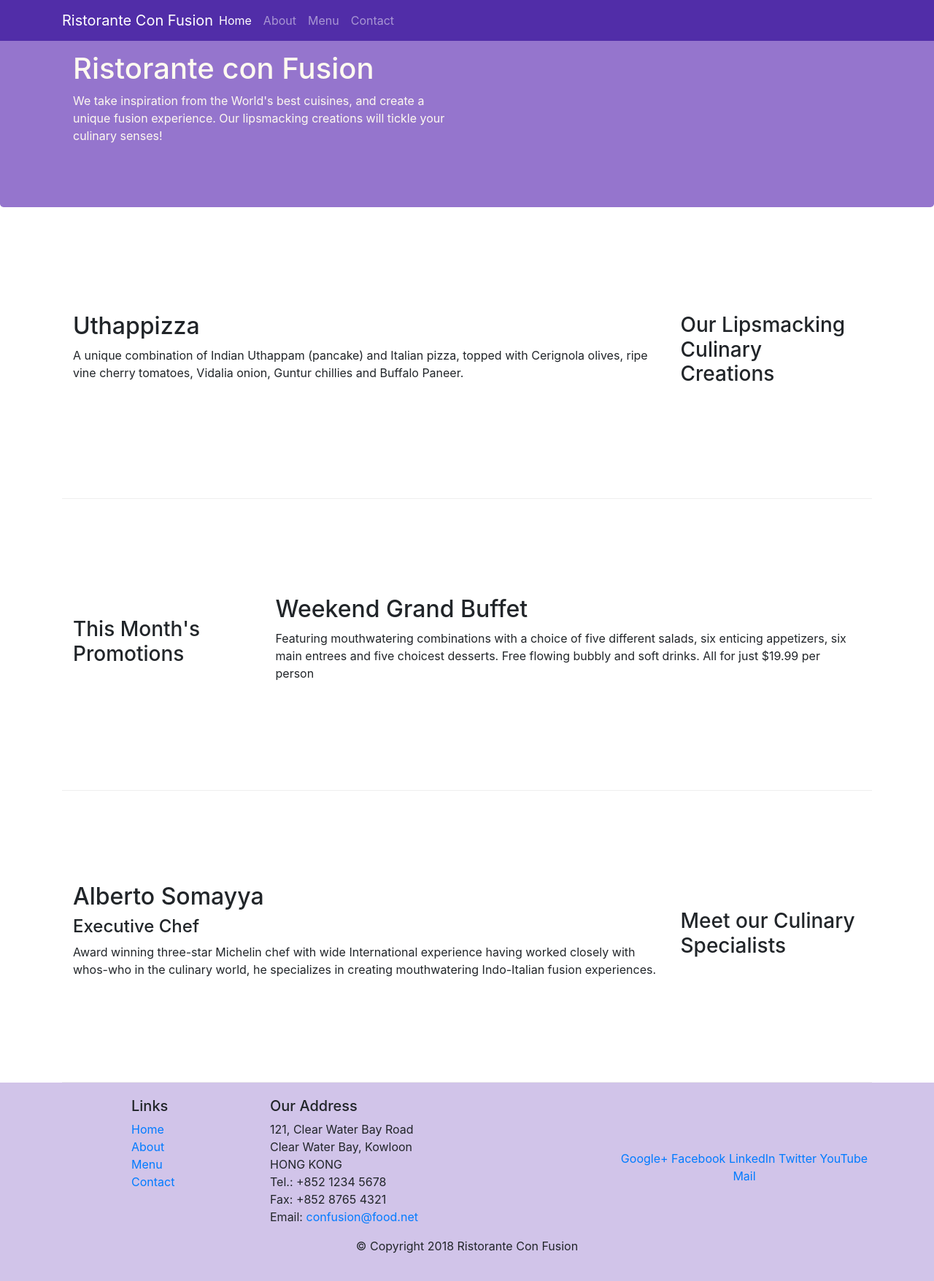
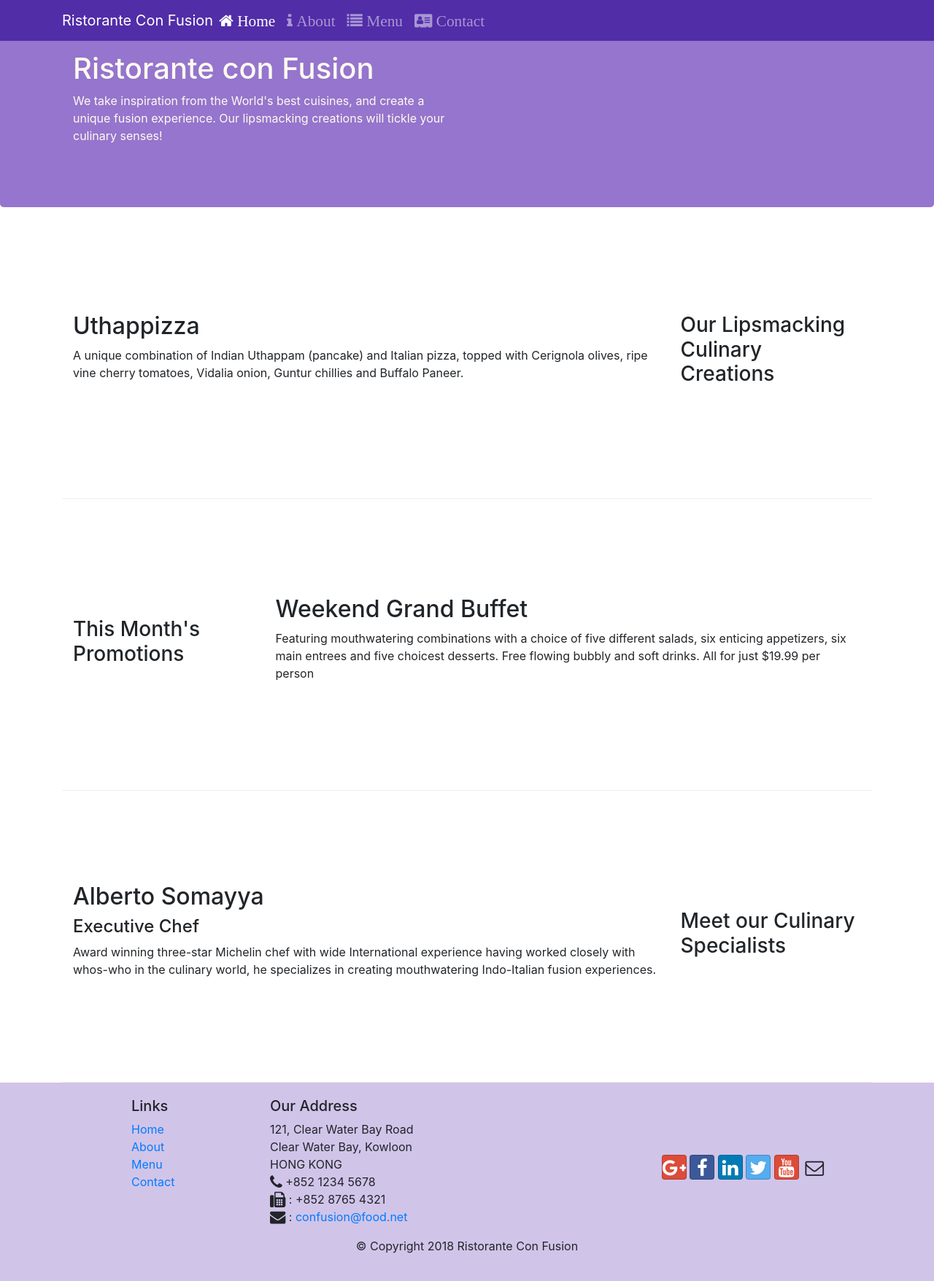
Before and after one commit to eshumanohare/Full-Stack-Course, a website: page index.html in a window 1280 px wide. Shown: the whole page at 73% size. Drawn offline with nearby package versions, Linux system fonts and the light colour scheme.

Commit message:
icon adds

```diff
--- a/index.html
+++ b/index.html
@@ -10,6 +10,8 @@
     <!-- Bootstrap CSS -->
     <link rel="stylesheet" href="node_modules/bootstrap/dist/css/bootstrap.min.css">
     <link rel="stylesheet" href="css/styles.css">
+    <link rel="stylesheet" href="node_modules/font-awesome/css/font-awesome.min.css">
+    <link rel="stylesheet" href="node_modules/bootstrap-social/bootstrap-social.css">
     <title>Ristorante Con Fusion</title>
 </head>
 
@@ -23,10 +25,10 @@
 
             <div class="collapse navbar-collapse" id="Navbar">
                 <ul class="navbar-nav mr-auto">
-                        <li class="nav-item active"><a href="#" class="nav-link">Home</a></li>
-                        <li class="nav-item"><a href="./aboutus.html" class="nav-link">About</a></li>
-                        <li class="nav-item"><a href="#" class="nav-link">Menu</a></li>
-                        <li class="nav-item"><a href="#" class="nav-link">Contact</a></li>
+                        <li class="nav-item active"><a href="#" class="nav-link"><span class="fa fa-home fa-lg"> Home</span></a></li>
+                        <li class="nav-item"><a href="./aboutus.html" class="nav-link"><span class="fa fa-info fa-lg"> About</span></a></li>
+                        <li class="nav-item"><a href="#" class="nav-link"><span class="fa fa-list fa-lg"> Menu</span> </a></li>
+                        <li class="nav-item"><a href="#" class="nav-link"><span class="fa fa-address-card fa-lg"> Contact</span></a></li>
                 </ul>
             </div>
         </div>
@@ -97,19 +99,19 @@
 		              121, Clear Water Bay Road<br>
 		              Clear Water Bay, Kowloon<br>
 		              HONG KONG<br>
-		              Tel.: +852 1234 5678<br>
-		              Fax: +852 8765 4321<br>
-		              Email: <a href="mailto:confusion@food.net">confusion@food.net</a>
+		              <i class="fa fa-phone fa-lg"></i> +852 1234 5678</i><br>
+		              <i class="fa fa-fax fa-lg"></i> : +852 8765 4321<br>
+		              <i class="fa fa-envelope fa-lg"></i> : <a href="mailto:confusion@food.net">confusion@food.net</a>
 		           </address>
                 </div>
                 <div class="col-12 col-sm-4 align-self-center">
                     <div class="text-center">
-                        <a href="http://google.com/+">Google+</a>
-                        <a href="http://www.facebook.com/profile.php?id=">Facebook</a>
-                        <a href="http://www.linkedin.com/in/">LinkedIn</a>
-                        <a href="http://twitter.com/">Twitter</a>
-                        <a href="http://youtube.com/">YouTube</a>
-                        <a href="mailto:">Mail</a>
+                        <a class="btn btn-social-icon btn-google" href="http://google.com/+" style="padding: 5px"><span class="fa fa-google-plus fa-lg"></span></a>
+                        <a class="btn btn-social-icon btn-facebook" href="http://www.facebook.com/profile.php?id="><span class="fa fa-facebook fa-lg"></span></a>
+                        <a class="btn btn-social-icon btn-linkedin" href="http://www.linkedin.com/in/" style="padding: 5px"><span class="fa fa-linkedin fa-lg"></span></a>
+                        <a class="btn btn-social-icon btn-twitter" href="http://twitter.com/"><span class="fa fa-twitter fa-lg"></span></a>
+                        <a class="btn btn-social-icon btn-google" href="http://youtube.com/"style="padding: 5px"><span class="fa fa-youtube fa-lg"></span></a>
+                        <a class="btn btn-social-icon" href="mailto:" style="padding: 5px"><i class="fa fa-envelope-o fa-lg"></i></a>
                     </div>
                 </div>
            </div>
--- a/package.json
+++ b/package.json
@@ -15,6 +15,8 @@
   },
   "dependencies": {
     "bootstrap": "^4.5.2",
+    "bootstrap-social": "^5.1.1",
+    "font-awesome": "^4.7.0",
     "jquery": "^3.5.1",
     "popper.js": "^1.12.9"
   }
```
Also changed, not shown: aboutus.html (+19 -17 lines), 1 other file.
